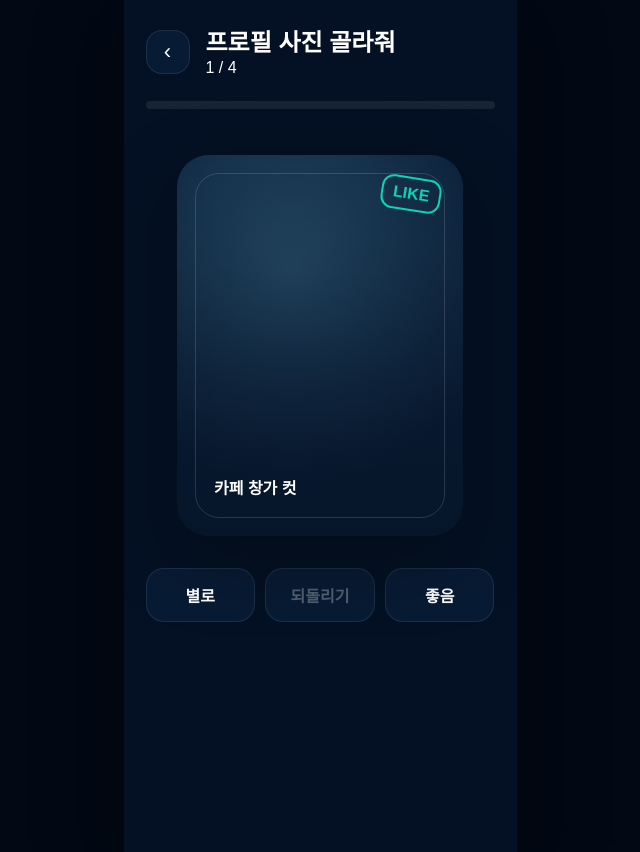
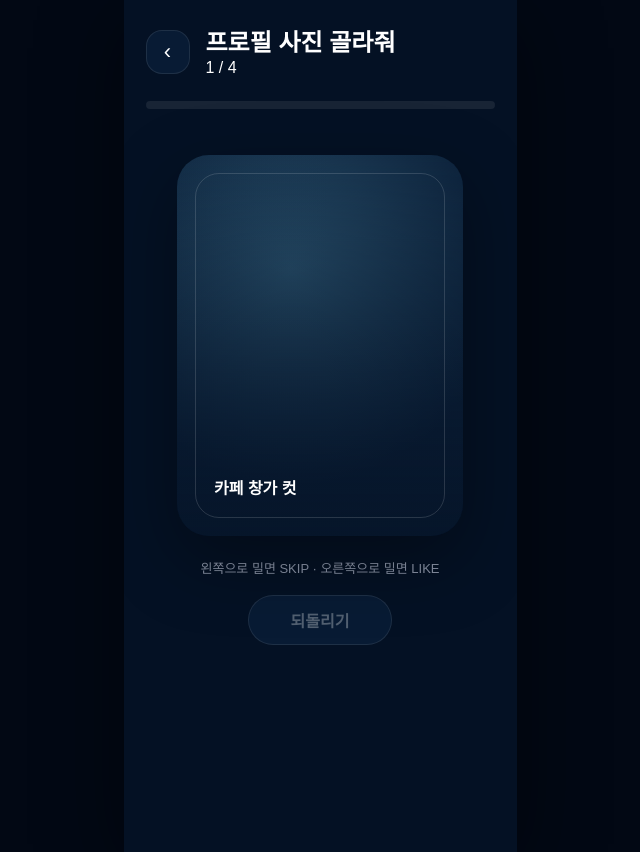
Before and after one commit to Pickly-Official/FE, a React (Vite) app: page /vote/1 in a window 1280 px wide. Shown: the whole page, without its empty margins (320-960 px from the left). Built offline with nearby package versions, Linux system fonts and the light colour scheme.

Commit message:
슬라이드 오류 수정

```diff
--- a/src/pages/VotePage.jsx
+++ b/src/pages/VotePage.jsx
@@ -1,4 +1,4 @@
-import { useState } from 'react';
+import { useRef, useState } from 'react';
 import { Link, useParams } from 'react-router-dom';
 
 const votePhotos = [
@@ -12,6 +12,9 @@ function VotePage() {
   const { id = 'demo' } = useParams();
   const [index, setIndex] = useState(0);
   const [history, setHistory] = useState([]);
+  const [drag, setDrag] = useState({ isDragging: false, startX: 0, x: 0 });
+  const [flyOut, setFlyOut] = useState(null);
+  const dragRef = useRef({ isDragging: false, startX: 0, x: 0 });
   const current = votePhotos[index];
   const isDone = index >= votePhotos.length;
 
@@ -22,9 +25,81 @@ function VotePage() {
   };
 
   const undo = () => {
+    dragRef.current = { isDragging: false, startX: 0, x: 0 };
+    setDrag({ isDragging: false, startX: 0, x: 0 });
+    setFlyOut(null);
     setHistory((prev) => prev.slice(0, -1));
     setIndex((prev) => Math.max(prev - 1, 0));
   };
+
+  const finishSwipe = (value) => {
+    if (isDone || flyOut) return;
+    setFlyOut(value);
+    window.setTimeout(() => {
+      submitVote(value);
+      dragRef.current = { isDragging: false, startX: 0, x: 0 };
+      setDrag({ isDragging: false, startX: 0, x: 0 });
+      setFlyOut(null);
+    }, 180);
+  };
+
+  const handlePointerDown = (event) => {
+    if (isDone || flyOut) return;
+    event.preventDefault();
+    event.currentTarget.setPointerCapture(event.pointerId);
+    const nextDrag = { isDragging: true, startX: event.clientX, x: 0 };
+    dragRef.current = nextDrag;
+    setDrag(nextDrag);
+  };
+
+  const handlePointerMove = (event) => {
+    if (!dragRef.current.isDragging || flyOut) return;
+    event.preventDefault();
+    const nextDrag = {
+      ...dragRef.current,
+      x: event.clientX - dragRef.current.startX,
+    };
+    dragRef.current = nextDrag;
+    setDrag(nextDrag);
+  };
+
+  const handlePointerUp = (event) => {
+    if (!dragRef.current.isDragging || flyOut) return;
+
+    if (event.currentTarget.hasPointerCapture?.(event.pointerId)) {
+      event.currentTarget.releasePointerCapture(event.pointerId);
+    }
+
+    const finalX = dragRef.current.x;
+
+    if (finalX >= 72) {
+      finishSwipe('like');
+      return;
+    }
+
+    if (finalX <= -72) {
+      finishSwipe('skip');
+      return;
+    }
+
+    dragRef.current = { isDragging: false, startX: 0, x: 0 };
+    setDrag({ isDragging: false, startX: 0, x: 0 });
+  };
+
+  const handleCardKeyDown = (event) => {
+    if (event.key === 'ArrowRight') {
+      finishSwipe('like');
+    }
+
+    if (event.key === 'ArrowLeft') {
+      finishSwipe('skip');
+    }
+  };
+
+  const dragX = flyOut === 'like' ? 360 : flyOut === 'skip' ? -360 : drag.x;
+  const rotate = Math.max(Math.min(dragX / 14, 16), -16);
+  const likeOpacity = Math.min(Math.max(dragX / 110, 0), 1);
+  const skipOpacity = Math.min(Math.max(-dragX / 110, 0), 1);
 
   return (
     <main className="app-canvas page-canvas vote-canvas">
@@ -48,15 +123,31 @@ function VotePage() {
         </section>
       ) : (
         <>
-          <section className="swipe-card">
-            <span className="like-label">LIKE</span>
+          <section
+            className={`swipe-card ${drag.isDragging ? 'is-dragging' : ''} ${flyOut ? `is-flyout-${flyOut}` : ''}`}
+            role="button"
+            tabIndex={0}
+            aria-label="사진 카드를 좌우로 밀어 평가"
+            onPointerDown={handlePointerDown}
+            onPointerMove={handlePointerMove}
+            onPointerUp={handlePointerUp}
+            onPointerCancel={handlePointerUp}
+            onKeyDown={handleCardKeyDown}
+            style={{
+              transform: `translateX(${dragX}px) rotate(${rotate}deg)`,
+              '--like-opacity': likeOpacity,
+              '--skip-opacity': skipOpacity,
+            }}
+          >
+            <span className="swipe-label swipe-label--skip">SKIP</span>
+            <span className="swipe-label swipe-label--like">LIKE</span>
             <div className="mock-photo">{current.label}</div>
           </section>
 
-          <div className="vote-actions">
-            <button type="button" onClick={() => submitVote('skip')}>별로</button>
+          <p className="swipe-hint">왼쪽으로 밀면 SKIP · 오른쪽으로 밀면 LIKE</p>
+
+          <div className="undo-action">
             <button type="button" onClick={undo} disabled={history.length === 0}>되돌리기</button>
-            <button type="button" onClick={() => submitVote('like')}>좋음</button>
           </div>
         </>
       )}
--- a/src/styles/pickly.css
+++ b/src/styles/pickly.css
@@ -711,17 +711,54 @@ input {
     linear-gradient(180deg, rgba(4, 17, 36, 0), rgba(4, 17, 36, 0.72)),
     radial-gradient(circle at 40% 30%, #274d68, #0b2039 68%);
   box-shadow: 0 24px 70px rgba(0, 0, 0, 0.34);
+  cursor: grab;
+  touch-action: none;
+  transition:
+    transform 180ms ease,
+    box-shadow 180ms ease;
+  user-select: none;
+  will-change: transform;
 }
 
-.like-label {
+.swipe-card:focus-visible {
+  outline: 3px solid rgba(13, 213, 177, 0.72);
+  outline-offset: 5px;
+}
+
+.swipe-card.is-dragging {
+  cursor: grabbing;
+  box-shadow: 0 30px 90px rgba(0, 0, 0, 0.44);
+  transition: none;
+}
+
+.swipe-card.is-flyout-like,
+.swipe-card.is-flyout-skip {
+  pointer-events: none;
+}
+
+.swipe-label {
   position: absolute;
   top: 22px;
+  border-radius: 12px;
+  padding: 6px 10px;
+  font-weight: 900;
+  letter-spacing: 0;
+  z-index: 2;
+}
+
+.swipe-label--skip {
+  left: 22px;
+  border: 2px solid #ff667d;
+  color: #ff667d;
+  opacity: var(--skip-opacity, 0);
+  transform: rotate(-9deg);
+}
+
+.swipe-label--like {
   right: 22px;
   border: 2px solid var(--pickly-cyan);
-  border-radius: 12px;
-  padding: 6px 10px;
   color: var(--pickly-cyan);
-  font-weight: 900;
+  opacity: var(--like-opacity, 0);
   transform: rotate(9deg);
 }
 
@@ -736,23 +773,30 @@ input {
   font-weight: 800;
 }
 
-.vote-actions {
-  display: grid;
-  grid-template-columns: 1fr 1fr 1fr;
-  gap: 10px;
+.swipe-hint {
+  margin: -10px 0 18px;
+  color: var(--pickly-muted);
+  text-align: center;
+  font-size: 13px;
 }
 
-.vote-actions button {
-  min-height: 54px;
+.undo-action {
+  display: flex;
+  justify-content: center;
+}
+
+.undo-action button {
+  min-width: 144px;
+  min-height: 50px;
   border: 1px solid var(--pickly-line);
-  border-radius: 18px;
+  border-radius: 999px;
   background: var(--pickly-panel);
   color: #ffffff;
   cursor: pointer;
   font-weight: 800;
 }
 
-.vote-actions button:disabled {
+.undo-action button:disabled {
   color: #526071;
   cursor: not-allowed;
 }
```
